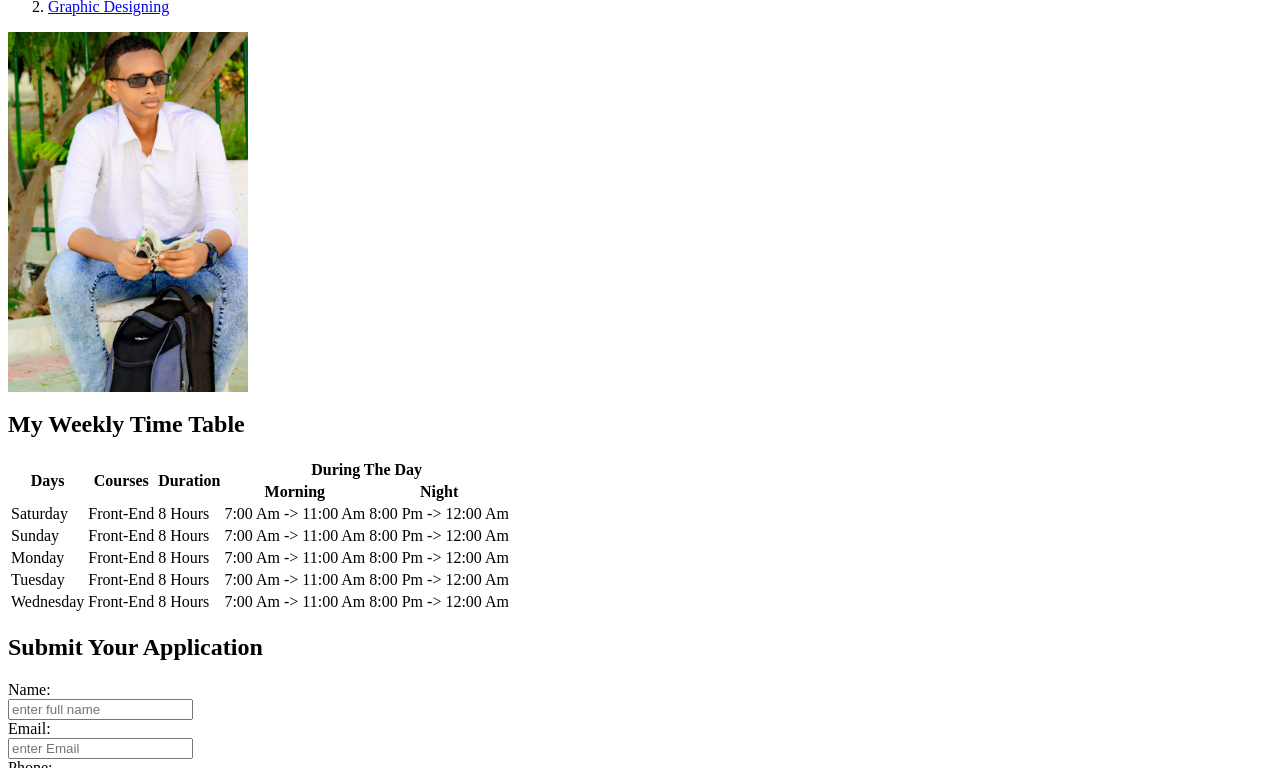
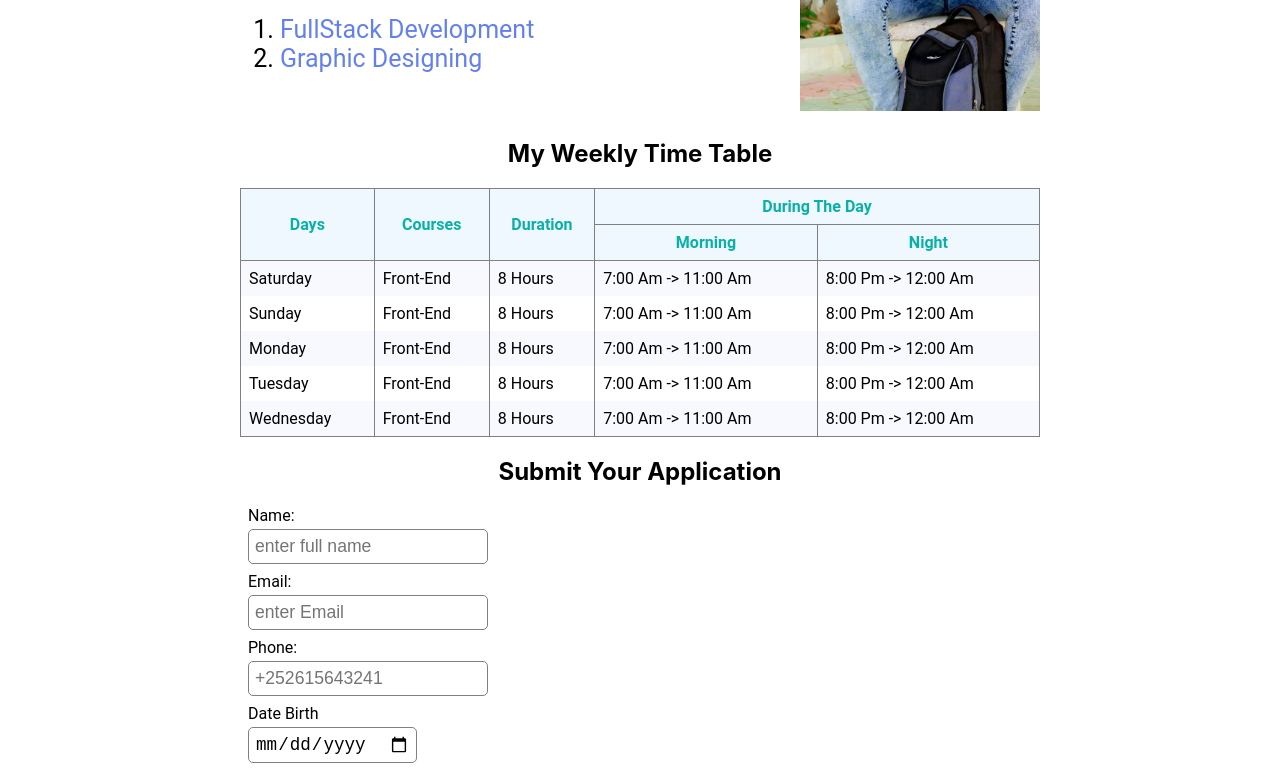
Before and after one commit to Muminsco/Mumin-score-site, a plain HTML site: page src/index.html in a window 1280 px wide. Shown: the part 695-1463 px from the top of the page. Drawn offline with Linux system fonts and the light colour scheme; a web font is replaced by a local one.

Commit message:
added style link inyo html

```diff
--- a/src/index.html
+++ b/src/index.html
@@ -2,7 +2,7 @@
 <head>
     <meta charset="UTF-8">
     <meta name="viewport" content="width=device-width, initial-scale=1.0">
-    <link rel="stylesheet" href="Sco.Css">
+    <link rel="stylesheet" href="style.Css">
     <link rel="preconnect" href="https://fonts.googleapis.com">
     <link rel="preconnect" href="https://fonts.gstatic.com" crossorigin>
     <link href="https://fonts.googleapis.com/css2?family=Merriweather:ital,wght@0,300;0,400;0,700;0,900;1,300;1,400;1,700;1,900&family=Platypi:ital,wght@0,300..800;1,300..800&display=swap" rel="stylesheet">
```
